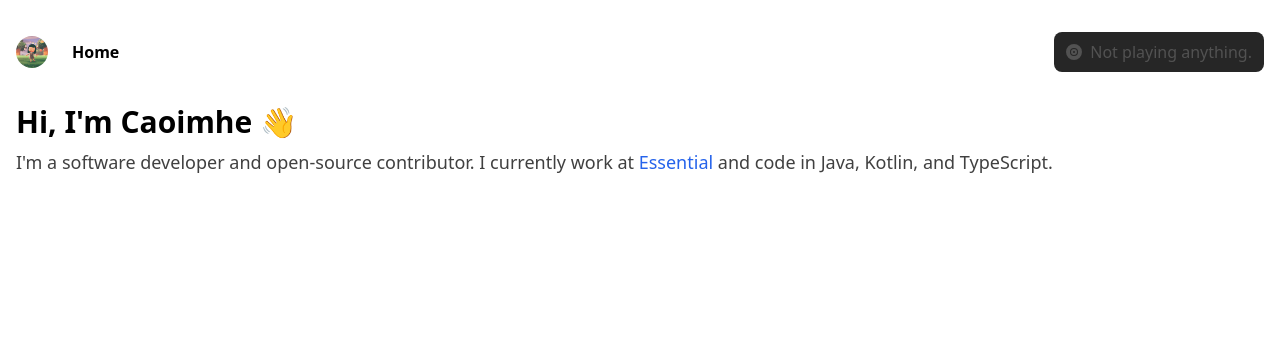
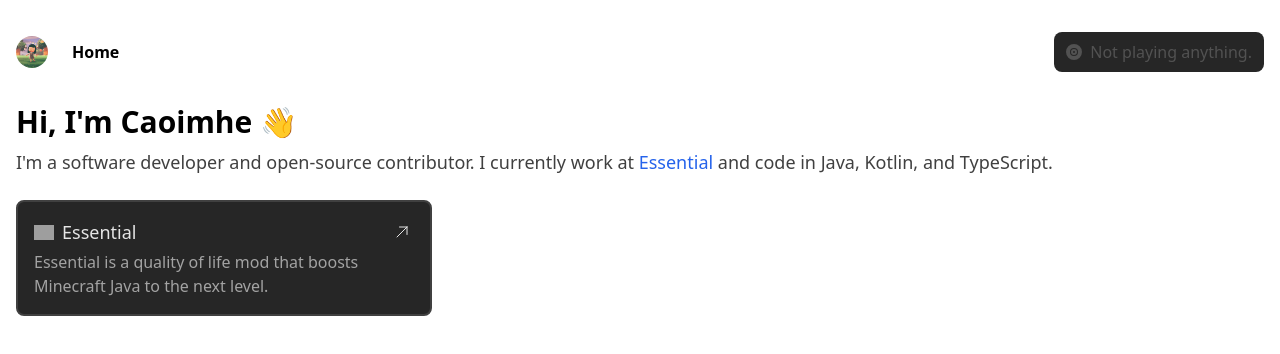
Before and after one commit to caoimhebyrne/caoimhe.dev, a SvelteKit app: page / in a window 1280 px wide. Shown: the top 354 px of the page. Built offline with nearby package versions, Linux system fonts and the light colour scheme; no server answers; grey boxes are pictures that could not be loaded; a web font is replaced by a local one.

Commit message:
Index: Add Essential project card

```diff
--- /dev/null
+++ b/src/lib/components/ProjectCard.svelte
@@ -0,0 +1,33 @@
+<script lang="ts">
+  import ArrowUpRight from "./icons/ArrowUpRight.svelte";
+
+  export let name: string;
+  export let description: string;
+  export let href: string | undefined = undefined;
+  export let logo: string | undefined = undefined;
+</script>
+
+<div class="flex flex-col gap-1 rounded-lg border-2 border-neutral-700 bg-neutral-800 p-4">
+  <div class="flex flex-row items-center justify-between">
+    <div class="flex flex-row items-center gap-2">
+      {#if logo}
+        <img class="w-5" src={logo} alt="Essential Logo" />
+      {/if}
+
+      <h5 class="text-lg font-medium text-neutral-200">{name}</h5>
+    </div>
+
+    {#if href}
+      <a
+        target="_blank"
+        rel="noopener noreferrer"
+        class="rounded-full p-1 text-neutral-200 transition-colors hover:bg-neutral-700"
+        {href}
+      >
+        <ArrowUpRight class="h-4 w-4" />
+      </a>
+    {/if}
+  </div>
+
+  <p class="text-neutral-400">{description}</p>
+</div>
--- /dev/null
+++ b/src/lib/components/icons/ArrowUpRight.svelte
@@ -0,0 +1,15 @@
+<script lang="ts">
+  let className: string = "";
+  export { className as class };
+</script>
+
+<svg
+  xmlns="http://www.w3.org/2000/svg"
+  fill="none"
+  viewBox="0 0 24 24"
+  stroke-width="1.5"
+  stroke="currentColor"
+  class={className}
+>
+  <path stroke-linecap="round" stroke-linejoin="round" d="M4.5 19.5l15-15m0 0H8.25m11.25 0v11.25" />
+</svg>
--- a/src/routes/+page.svelte
+++ b/src/routes/+page.svelte
@@ -1,8 +1,11 @@
 <script>
+  import ProjectCard from "$lib/components/ProjectCard.svelte";
+  import ArrowUpRight from "$lib/components/icons/ArrowUpRight.svelte";
   import InlineLink from "$lib/components/typography/InlineLink.svelte";
   import Title from "$lib/components/typography/Title.svelte";
 </script>
 
+<main class="flex flex-col gap-6">
   <section class="flex flex-col gap-2">
     <Title>Hi, I'm Caoimhe 👋</Title>
 
@@ -12,3 +15,13 @@
       and code in Java, Kotlin, and TypeScript.
     </h2>
   </section>
+
+  <section class="grid grid-flow-col grid-cols-3">
+    <ProjectCard
+      name="Essential"
+      description="Essential is a quality of life mod that boosts Minecraft Java to the next level."
+      logo="https://static.essential.gg/icon/96x96.png"
+      href="https://essential.gg"
+    />
+  </section>
+</main>
```
Lines whose indentation alone changed are shown as unchanged.
